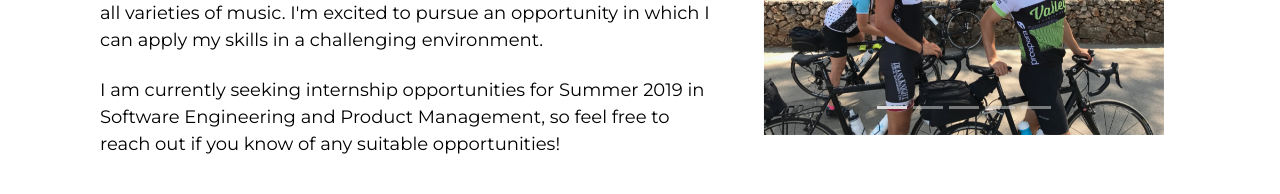
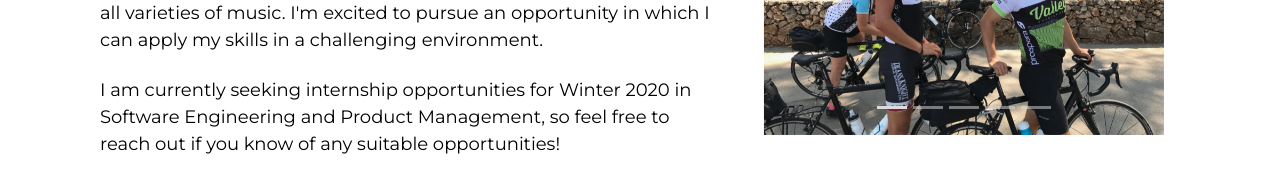
Before and after one commit to nvarabioff/nv_website, a React (Create React App) app: page / in a window 1280 px wide. Shown: the part 758-952 px from the top of the page. Built offline with nearby package versions, Linux system fonts and the light colour scheme.

Commit message:
updated email links and changed when I am looking for opportunities for (summer 2019 -> winter 2020)

```diff
--- a/src/Components/Footer.js
+++ b/src/Components/Footer.js
@@ -16,7 +16,7 @@ class Footer extends React.Component {
           <a href="https://github.com/nvarabioff" className="hovBlu">
             <FontAwesomeIcon icon={faGithub} />
           </a>
-          <a href="mailto:nvarabioff@gmail.com" className="hovBlu">
+          <a href="mailto:nmvarabi@uwaterloo.ca" className="hovBlu">
             <FontAwesomeIcon icon={faEnvelope} />
           </a>
           <a href="https://drive.google.com/uc?id=1TguivckW-bYxp2rUKZVGcCc8Z76KA_PW" className="hovBlu">
--- a/src/Components/Header.js
+++ b/src/Components/Header.js
@@ -52,7 +52,7 @@ class Header extends React.Component {
                   </NavLink>
                 </NavItem>
                 <NavItem>
-                  <NavLink href="mailto:nvarabioff@gmail.com" className="hovBlu">
+                  <NavLink href="mailto:nmvarabi@uwaterloo.ca" className="hovBlu">
                     <FontAwesomeIcon icon={faEnvelope} />
                   </NavLink>
                 </NavItem>
--- a/src/information.json
+++ b/src/information.json
@@ -3,7 +3,7 @@
   "summary": "I'm passionate about Software Development, always looking for efficient and different solutions to daily problems. I'm looking to give my best for the company I'm working with, and grow as a person and co-worker.",
   "about1": "My name is Nicholas Varabioff. I'm from Vancouver originally, and am currently in the second year of my undergraduate degree in Systems Design Engineering at the University of Waterloo.",
   "about2": "Outside of work, I love problem solving, playing chess, listening to podcasts, playing and watching competitive sports, and listening to all varieties of music. I'm excited to pursue an opportunity in which I can apply my skills in a challenging environment.",
-  "about3": "I am currently seeking internship opportunities for Summer 2019 in Software Engineering and Product Management, so feel free to reach out if you know of any suitable opportunities!",
+  "about3": "I am currently seeking internship opportunities for Winter 2020 in Software Engineering and Product Management, so feel free to reach out if you know of any suitable opportunities!",
   "projects": [
     {
       "title": "Citation Generator",
```
Also changed, not shown: notes.txt.
